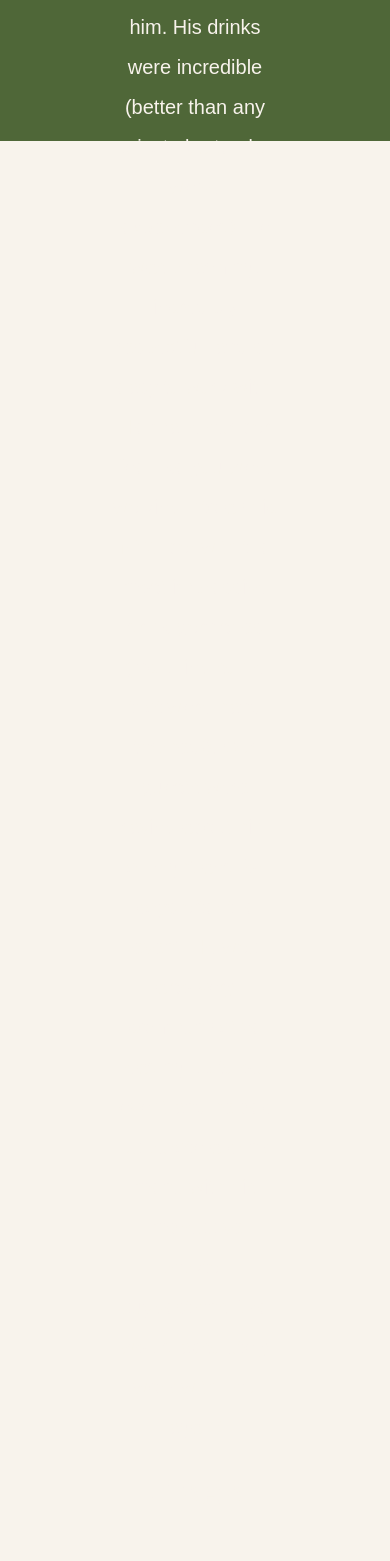
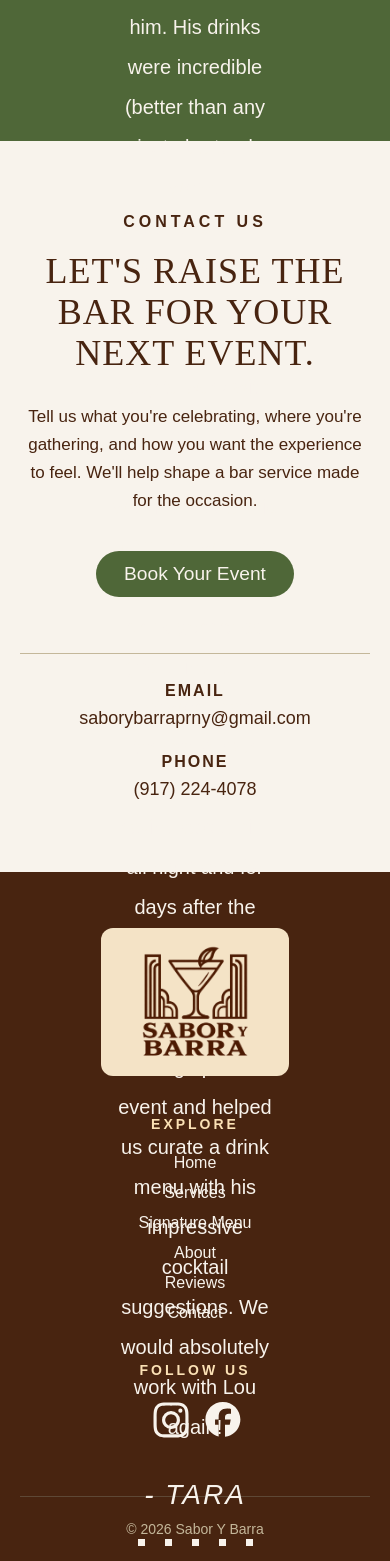
Before and after one commit to MatiasNaz/sabor-y-barra-website, a React (Vite) app: page / in a window 390 px wide. Shown: the part 3912-5473 px from the top of the page. Built offline with nearby package versions, Linux system fonts and the light colour scheme; a web font is replaced by a local one.

Commit message:
feat: added footer section and css styles for mvp - fixed spacing issues and added socials

```diff
--- a/package.json
+++ b/package.json
@@ -10,6 +10,9 @@
     "preview": "vite preview"
   },
   "dependencies": {
+    "@fortawesome/fontawesome-svg-core": "^7.3.1",
+    "@fortawesome/free-brands-svg-icons": "^7.3.1",
+    "@fortawesome/react-fontawesome": "^3.5.0",
     "react": "^19.2.8",
     "react-dom": "^19.2.8"
   },
--- a/src/App.tsx
+++ b/src/App.tsx
@@ -3,6 +3,8 @@ import Hero from "./sections/Hero/Hero";
 import CraftSection from "./sections/CraftSection/CraftSection";
 import ServicesPreview from "./sections/Services/ServicesPreview";
 import Testimonials from "./sections/Reviews/Testimonials";
+import Contact from "./sections/Contact/Contact";
+import Footer from "./components/Footer/Footer";
 
 // create App function for UI structure
 function App() {
@@ -13,6 +15,8 @@ function App() {
       <ServicesPreview />
       <CraftSection />
       <Testimonials />
+      <Contact />
+      <Footer />
     </>
   );
 }
--- /dev/null
+++ b/src/components/Footer/Footer.css
@@ -0,0 +1,169 @@
+/* FOOTER SECTION */
+
+/* CONTAINERS */
+.footer {
+  background-color: var(--color-espresso);
+  color: var(--color-cream);
+  padding: 72px 32px 28px;
+}
+
+.footer__container {
+  width: 100%;
+  max-width: 1200px;
+  margin-inline: auto;
+}
+
+.footer__content {
+  display: grid;
+  grid-template-columns: 1.2fr 1fr 1fr;
+  gap: 64px;
+}
+
+/* ------------------------------------------------------------------------------------------ */
+
+/* BRAND & LOGOS */
+.footer__brand {
+  display: flex;
+  flex-direction: column;
+  align-items: flex-start;
+}
+
+.footer__logo-link {
+  display: inline-flex;
+  padding: 14px;
+  border-radius: 12px;
+  background-color: var(--color-logo-bg-cream);
+}
+
+.footer__logo {
+  display: block;
+  width: 160px;
+  height: auto;
+}
+
+/* SOCIAL MEDIA ICONS */
+.footer__socials-icon-content {
+  display: flex;
+  justify-content: space-between;
+}
+
+.footer__socials-icon--instagram {
+  font-size: 40px;
+  padding-right: 5px;
+}
+
+.footer__socials-icon--facebook {
+  position: relative;
+  font-size: 35px;
+  top: 2px;
+}
+
+/* ------------------------------------------------------------------------------------------ */
+
+.footer__heading {
+  margin: 0 0 22px;
+  color: var(--color-gold);
+  font-size: 14px;
+  font-weight: 600;
+  letter-spacing: 3px;
+  text-transform: uppercase;
+}
+
+.footer__link-list {
+  margin: 0;
+  padding: 0;
+  list-style: none;
+  display: flex;
+  flex-direction: column;
+  gap: 12px;
+}
+
+.footer a {
+  color: var(--color-cream);
+  text-decoration: none;
+}
+
+.footer a:hover {
+  color: var(--color-gold);
+}
+
+.footer a:focus-visible {
+  outline-color: var(--color-gold);
+}
+
+.footer__business {
+  display: flex;
+  flex-direction: column;
+  align-items: flex-start;
+}
+
+.footer__contact {
+  display: flex;
+  flex-direction: column;
+  gap: 12px;
+  font-style: normal;
+  line-height: 1.5;
+}
+
+.footer__booking-link {
+  display: inline-flex;
+  align-items: center;
+  justify-content: center;
+  margin-top: 28px;
+  padding: 10px 24px;
+  border: 1px solid var(--color-olive);
+  border-radius: 999px;
+  background-color: var(--color-olive);
+}
+
+.footer .footer__booking-link {
+  color: var(--color-cream);
+}
+
+.footer .footer__booking-link:hover {
+  border-color: var(--color-gold);
+  background-color: var(--color-gold);
+  color: var(--color-espresso);
+}
+
+.footer__bottom {
+  margin-top: 56px;
+  padding-top: 24px;
+  border-top: 1px solid var(--color-brown);
+  color: var(--color-muted-tan);
+  font-size: 14px;
+  text-align: center;
+}
+
+.footer__bottom p {
+  margin: 0;
+}
+
+/* ------------------------------------------------------------------------------------------ */
+
+/* MEDIA QUERIES */
+
+@media (max-width: 760px) {
+  .footer {
+    padding: 56px 20px 24px;
+  }
+
+  .footer__content {
+    grid-template-columns: 1fr;
+    gap: 40px;
+  }
+
+  .footer__brand,
+  .footer__business {
+    align-items: center;
+  }
+
+  .footer__navigation,
+  .footer__contact {
+    text-align: center;
+  }
+
+  .footer__heading {
+    text-align: center;
+  }
+}
--- /dev/null
+++ b/src/components/Footer/Footer.tsx
@@ -0,0 +1,87 @@
+import "./Footer.css";
+import logoImage from "../../assets/images/sabor-y-barra-logo-transparent-bg.png";
+import { FontAwesomeIcon } from "@fortawesome/react-fontawesome";
+import { faInstagram, faFacebook } from "@fortawesome/free-brands-svg-icons";
+
+function Footer() {
+  return (
+    <footer className="footer">
+      <div className="footer__container">
+        <div className="footer__content">
+          <div className="footer__brand">
+            <a
+              className="footer__logo-link"
+              href="/"
+              aria-label="Sabor Y Barra home"
+            >
+              <img
+                className="footer__logo"
+                src={logoImage}
+                alt="Sabor Y Barra"
+              />
+            </a>
+          </div>
+
+          <nav className="footer__navigation" aria-label="Footer navigation">
+            <h2 className="footer__heading">Explore</h2>
+            <ul className="footer__link-list">
+              <li>
+                <a href="#home">Home</a>
+              </li>
+              <li>
+                <a href="#services-intro">Services</a>
+              </li>
+              <li>
+                <a href="/signature-menu">Signature Menu</a>
+              </li>
+              <li>
+                <a href="/about">About</a>
+              </li>
+              <li>
+                <a href="#reviews">Reviews</a>
+              </li>
+              <li>
+                <a href="#contact">Contact</a>
+              </li>
+            </ul>
+          </nav>
+
+          <div className="footer__business">
+            <h2 className="footer__heading">follow us</h2>
+
+            <div className="footer__socials-icon-content">
+              {/* instagram logo */}
+              <a href="https://www.instagram.com/saborybarra/">
+                <FontAwesomeIcon
+                  className="footer__socials-icon--instagram"
+                  icon={faInstagram}
+                />
+              </a>
+
+              {/* facebook logo */}
+              <a href="https://www.facebook.com/profile.php?id=61584786937316">
+                <FontAwesomeIcon
+                  className="footer__socials-icon--facebook"
+                  icon={faFacebook}
+                />
+              </a>
+              {/* <a href="https://www.bark.com/en/us/b/sabor-y-barra/ldBbL9/">
+                <img
+                  className="footer__socials-icon--bark"
+                  src="https://d18jakcjgoan9.cloudfront.net/s/img/images/barklogo-dark.png!d=KY4fXZ"
+                  alt="Bark Logo"
+                />
+              </a> */}
+            </div>
+          </div>
+        </div>
+
+        <div className="footer__bottom">
+          <p>&copy; 2026 Sabor Y Barra</p>
+        </div>
+      </div>
+    </footer>
+  );
+}
+
+export default Footer;
--- a/src/components/Header/Header.tsx
+++ b/src/components/Header/Header.tsx
@@ -4,7 +4,7 @@ import logoImage from "../../assets/images/sabor-y-barra-logo-transparent-bg.png
 
 function Header() {
   return (
-    <header className="header__section">
+    <header id="home" className="header__section">
       {/* announcement marquee bar */}
       <AnnouncementBar />
 
@@ -50,7 +50,7 @@ function Header() {
               </a>
             </li>
             <li>
-              <a className="navbar__links" href="/contact">
+              <a className="navbar__links" href="#contact">
                 Contact
               </a>
             </li>
--- /dev/null
+++ b/src/sections/Contact/Contact.css
@@ -0,0 +1,116 @@
+/* CONTACT SECTION */
+
+.contact__section {
+  background-color: var(--color-cream);
+  color: var(--color-espresso);
+  padding: 110px 32px;
+}
+
+.contact__container {
+  width: 100%;
+  max-width: 1200px;
+  margin-inline: auto;
+  display: flex;
+  flex-direction: column;
+  align-items: center;
+  text-align: center;
+}
+
+.contact__eyebrow {
+  margin: 0 0 20px;
+  color: var(--color-espresso);
+  font-size: 16px;
+  font-weight: 600;
+  letter-spacing: 4px;
+  text-transform: uppercase;
+}
+
+.contact__title {
+  max-width: 760px;
+  margin: 0;
+  font-family: "Times New Roman", Times, serif;
+  font-size: 48px;
+  font-weight: 300;
+  line-height: 1.15;
+  letter-spacing: 1px;
+  text-transform: uppercase;
+}
+
+.contact__description {
+  max-width: 680px;
+  margin: 28px 0 0;
+  font-size: 18px;
+  line-height: 1.65;
+}
+
+.contact__booking-cta {
+  display: inline-flex;
+  align-items: center;
+  justify-content: center;
+  margin-top: 36px;
+  padding: 12px 28px;
+  border-radius: 999px;
+  background-color: var(--color-olive);
+  color: var(--color-cream);
+  font-size: 1.2rem;
+  text-decoration: none;
+  transition:
+    background-color 0.25s ease,
+    transform 0.25s ease;
+}
+
+.contact__booking-cta:hover {
+  background-color: var(--color-espresso);
+  transform: translateY(-2px);
+}
+
+.contact__details {
+  width: 100%;
+  max-width: 680px;
+  margin-top: 56px;
+  padding-top: 28px;
+  border-top: 1px solid var(--color-muted-tan);
+  display: flex;
+  justify-content: center;
+  gap: 72px;
+  font-style: normal;
+}
+
+.contact__detail {
+  display: flex;
+  flex-direction: column;
+  gap: 8px;
+}
+
+.contact__detail a {
+  text-decoration: none;
+  color: inherit;
+  font-size: 18px;
+}
+
+.contact__detail-label {
+  color: var(--color-espresso);
+  font-size: 16px;
+  font-weight: 600;
+  letter-spacing: 2px;
+  text-transform: uppercase;
+}
+
+@media (max-width: 700px) {
+  .contact__section {
+    padding: 72px 20px;
+  }
+
+  .contact__title {
+    font-size: 36px;
+  }
+
+  .contact__description {
+    font-size: 17px;
+  }
+
+  .contact__details {
+    flex-direction: column;
+    gap: 24px;
+  }
+}
--- /dev/null
+++ b/src/sections/Contact/Contact.tsx
@@ -0,0 +1,44 @@
+import "./Contact.css";
+
+function Contact() {
+  return (
+    <section
+      id="contact"
+      className="contact__section"
+      aria-labelledby="contact-title"
+    >
+      <div className="contact__container">
+        <p className="contact__eyebrow">Contact Us</p>
+
+        <h2 id="contact-title" className="contact__title">
+          Let&apos;s raise the bar for your next event.
+        </h2>
+
+        <p className="contact__description">
+          Tell us what you&apos;re celebrating, where you&apos;re gathering, and
+          how you want the experience to feel. We&apos;ll help shape a bar
+          service made for the occasion.
+        </p>
+
+        <a className="contact__booking-cta" href="/booking">
+          Book Your Event
+        </a>
+
+        <address className="contact__details">
+          <div className="contact__detail">
+            <span className="contact__detail-label">Email</span>
+            <a href="mailto:saborybarraprny@gmail.com">
+              saborybarraprny@gmail.com
+            </a>
+          </div>
+          <div className="contact__detail">
+            <span className="contact__detail-label">Phone</span>
+            <a href="tel:+19172244078">(917) 224-4078</a>
+          </div>
+        </address>
+      </div>
+    </section>
+  );
+}
+
+export default Contact;
--- a/src/sections/Reviews/Testimonials.css
+++ b/src/sections/Reviews/Testimonials.css
@@ -77,6 +77,7 @@
   display: flex;
   margin: auto 0 25px;
   transition: background-color 10s ease;
+  padding-bottom: 10px;
 }
 
 .testimonials__button {
--- a/src/sections/Reviews/Testimonials.tsx
+++ b/src/sections/Reviews/Testimonials.tsx
@@ -33,7 +33,7 @@ function Testimonials() {
   // initialize useState index counter at 0
   const [currentIndex, setCurrentIndex] = useState(0);
 
-  // create derived value and store current index
+  // create derived value and store current index - start from 0
   const currentTestimonial = testimonials[currentIndex];
 
   // manually update index handling for automatic sequencing
@@ -58,6 +58,7 @@ function Testimonials() {
 
   */
 
+  // create function to handle dot button functionality and select type of parameter
   function dotHandler(indexSelected: number) {
     // set the current index to the one selected by user
     setCurrentIndex(indexSelected);
```
Also changed, not shown: 1 other file (tests, documents, lock files or other folders).
